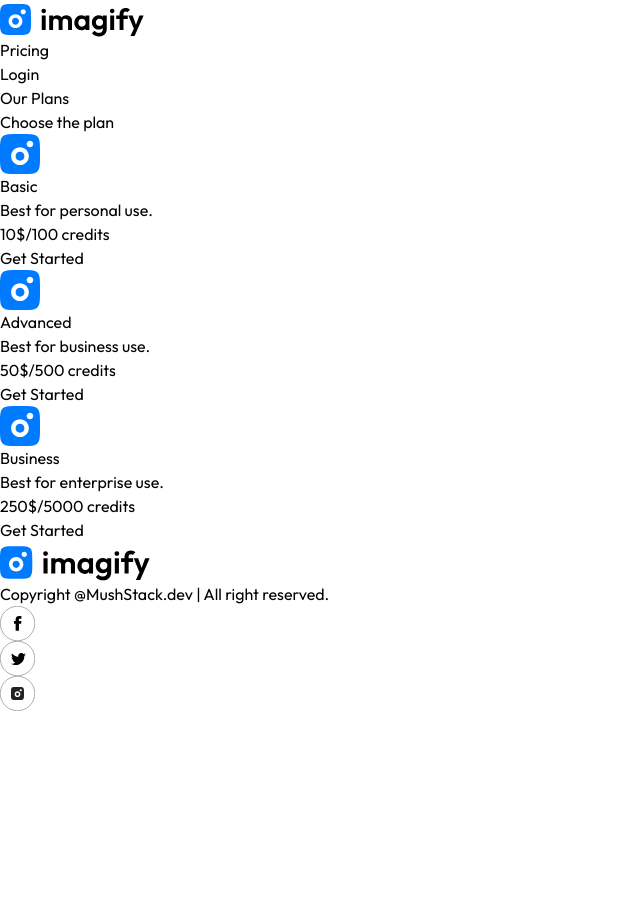
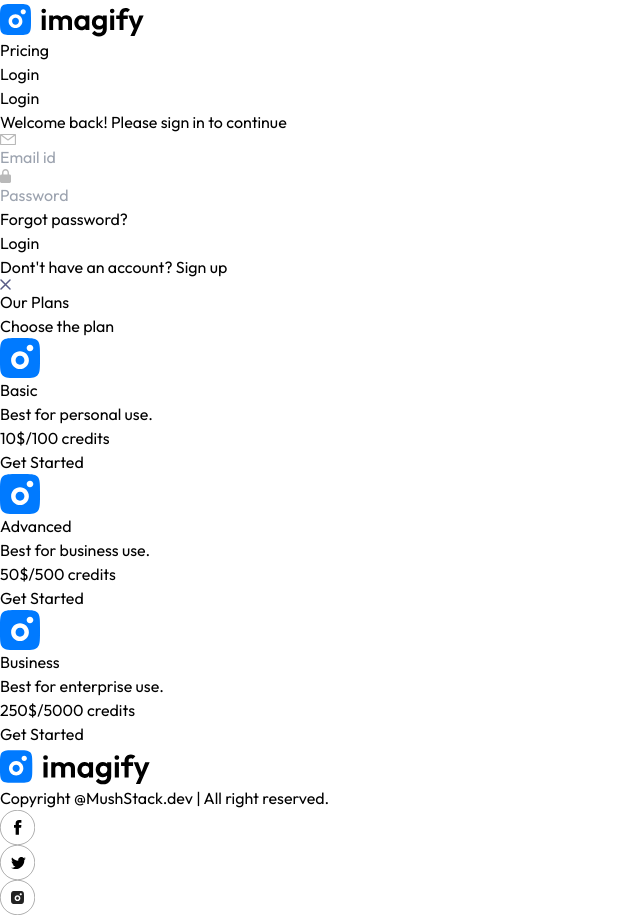
Before and after one commit to mhdmusharraf/Text-To-Image, a React (Vite) app in the folder client/: page /buy in a window 1280 px wide. Both pictures are taken after a click on the button "Login". Shown: the whole page, without its empty margins (0-640 px from the left). Before the commit the page ends 800 px from the top, so only its background shows below. Built offline with nearby package versions, Linux system fonts and the light colour scheme.

Commit message:
Login ui and functionalities added

```diff
--- a/client/src/App.jsx
+++ b/client/src/App.jsx
@@ -1,21 +1,26 @@
-import React from "react";
+import React, { useContext } from "react";
 import { Routes, Route } from "react-router-dom";
 import Home from "./pages/Home";
 import Result from "./pages/Result";
 import BuyCredit from "./pages/BuyCredit";
 import Navbar from "./components/Navbar";
 import Footer from "./components/Footer";
+import Login from "./components/Login";
+import { AppContext } from "./context/AppContext";
 
 const App = () => {
+  const { showLogin } = useContext(AppContext);
+
   return (
     <div className="px-4 sm:px-10 md:px-14 lg:px-28 min-h-screen bg-gradient-to-b from-teal-50 to-orange-50 ">
       <Navbar />
+      {showLogin && <Login />}
       <Routes>
         <Route path="/" element={<Home />} />
         <Route path="/result" element={<Result />} />
         <Route path="/buy" element={<BuyCredit />} />
       </Routes>
-      <Footer/>
+      <Footer />
     </div>
   );
 };
--- /dev/null
+++ b/client/src/components/Login.jsx
@@ -0,0 +1,80 @@
+import React, { useContext, useEffect, useState } from "react";
+import { assets } from "../assets/assets";
+import { AppContext } from "../context/AppContext";
+
+const Login = () => {
+  const [state, setState] = useState("Login");
+  const {setShowLogin}=useContext(AppContext);
+
+  useEffect(()=>{
+    document.body.style.overflow='hidden';
+    return()=>{
+        document.body.style.overflow='unset';
+    }
+  },[])
+  return (
+    <div className="absolute top-0 left-0 right-0 bottom-0 z-10 backdrop-blur-sm bg-black/30 flex justify-center items-center">
+      <form className="relative bg-white p-10 rounded-xl text-slate-500">
+        <h1 className="text-center text-2xl text-neutral-700 font-medium">
+          {state}
+        </h1>
+        <p className="text-sm">Welcome back! Please sign in to continue</p>
+        {state !== "Login" && (
+          <div className="border px-6 py-2 flex items-center gap-2 rounded-full mt-5">
+            <img src={assets.user_icon} alt="" />
+            <input
+              type="text"
+              className="outline-none text-sm"
+              placeholder="Full Name"
+              required
+            />
+          </div>
+        )}
+        <div className="border px-6 py-2 flex items-center gap-2 rounded-full mt-4">
+          <img src={assets.email_icon} alt="" />
+          <input
+            type="email"
+            className="outline-none text-sm"
+            placeholder="Email id"
+            required
+          />
+        </div>
+        <div className="border px-6 py-2 flex items-center gap-2 rounded-full mt-4">
+          <img src={assets.lock_icon} alt="" />
+          <input
+            type="password"
+            className="outline-none text-sm"
+            placeholder="Password"
+            required
+          />
+        </div>
+        <p className="text-sm text-blue-600 my-4 cursor-pointer">
+          Forgot password?
+        </p>
+        <button className="bg-blue-600 w-full text-white py-2 rounded-full">
+          {state === "Login" ? "Login" : "create account"}
+        </button>
+
+        {state === "Login" ? (
+          <p className="mt-5 text-center">
+            Dont't have an account?{" "}
+            <span onClick={()=>setState('Sign Up')} className="text-blue-600 cursor-pointer">Sign up</span>
+          </p>
+        ) : (
+          <p className="mt-5 text-center">
+            Already have an account?{" "}
+            <span onClick={()=>setState('Login')} className="text-blue-600 cursor-pointer">Login</span>
+          </p>
+        )}
+        <img
+          onClick={()=>setShowLogin(false)}
+          src={assets.cross_icon}
+          alt=""
+          className="absolute top-5 right-5 cursor-pointer"
+        />
+      </form>
+    </div>
+  );
+};
+
+export default Login;
--- a/client/src/components/Navbar.jsx
+++ b/client/src/components/Navbar.jsx
@@ -4,23 +4,32 @@ import { Link, useNavigate } from "react-router-dom";
 import { AppContext } from "../context/AppContext";
 
 const Navbar = () => {
-    const {user} = useContext(AppContext);
-  const navigate=useNavigate();
+  const { user, setShowLogin } = useContext(AppContext);
+  const navigate = useNavigate();
   return (
     <div className="flex items-center justify-between py-4">
       <Link to="/">
         <img src={assets.logo} alt="" className="w-28 sm:w-32 lg:w-40 " />
       </Link>
       <div>
-        {user ?
+        {user ? (
           <div className="flex items-center gap-2 sm:gap-3">
-            <button onClick={()=>navigate('/buy')} className="flex items-center gap-2 bg-blue-100 px-4 sm:px-6 py-1.5 sm:py-3 rounded-full hover:scale-105 transition-all duration-700">
+            <button
+              onClick={() => navigate("/buy")}
+              className="flex items-center gap-2 bg-blue-100 px-4 sm:px-6 py-1.5 sm:py-3 rounded-full hover:scale-105 transition-all duration-700"
+            >
               <img className="w-5" src={assets.credit_star} alt="" />
-                <p className="text-xs sm:text-sm font-medium text-gray-600">Credits left : 50</p>
+              <p className="text-xs sm:text-sm font-medium text-gray-600">
+                Credits left : 50
+              </p>
             </button>
             <p className="text-gray-600 max-sm:hidden pl-4">Hi, GreatStack</p>
             <div className="relative group">
-                <img src={assets.profile_icon} className="w-10 drop-shadow" alt="" />
+              <img
+                src={assets.profile_icon}
+                className="w-10 drop-shadow"
+                alt=""
+              />
               <div className="absolute hidden group-hover:block top-0 right-0 z-10 text-black rounded pt-12">
                 <ul className="list-none m-0 p-2 bg-white rounded-md border text-sm">
                   <li className="py-1 px-2 cursor-pointer pr-10">Logout</li>
@@ -28,12 +37,19 @@ const Navbar = () => {
               </div>
             </div>
           </div>
-        :
+        ) : (
           <div className="flex items-center gap-2 sm:gap-5">
-            <p onClick={()=>navigate('/buy')} className="cursor-pointer">Pricing</p>
-            <button className="bg-zinc-800 text-white px-7 py-2 sm:px-10 text-sm rounded-full">Login</button>
+            <p onClick={() => navigate("/buy")} className="cursor-pointer">
+              Pricing
+            </p>
+            <button
+              onClick={() => setShowLogin(true)}
+              className="bg-zinc-800 text-white px-7 py-2 sm:px-10 text-sm rounded-full"
+            >
+              Login
+            </button>
           </div>
-        }
+        )}
       </div>
     </div>
   );
--- a/client/src/context/AppContext.jsx
+++ b/client/src/context/AppContext.jsx
@@ -4,9 +4,12 @@ export const AppContext = createContext();
 
 const AppContextProvider = (props) => {
   const [user, setUser] = useState(null);
+  const [showLogin,setShowLogin] = useState(false);
   const value = {
     user,
     setUser,
+    showLogin,
+    setShowLogin
   };
   return (
     <AppContext.Provider value={value}>{props.children}</AppContext.Provider>
```
Lines whose indentation alone changed are shown as unchanged.
